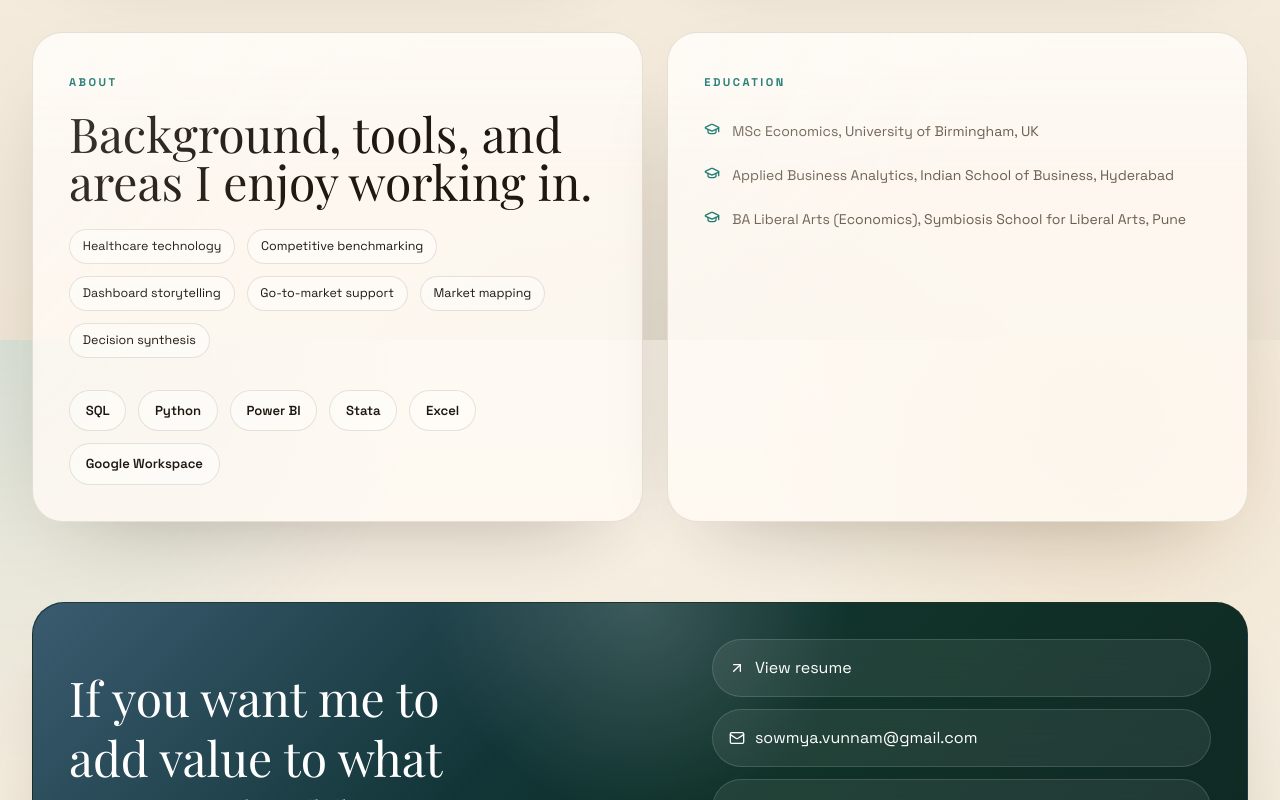
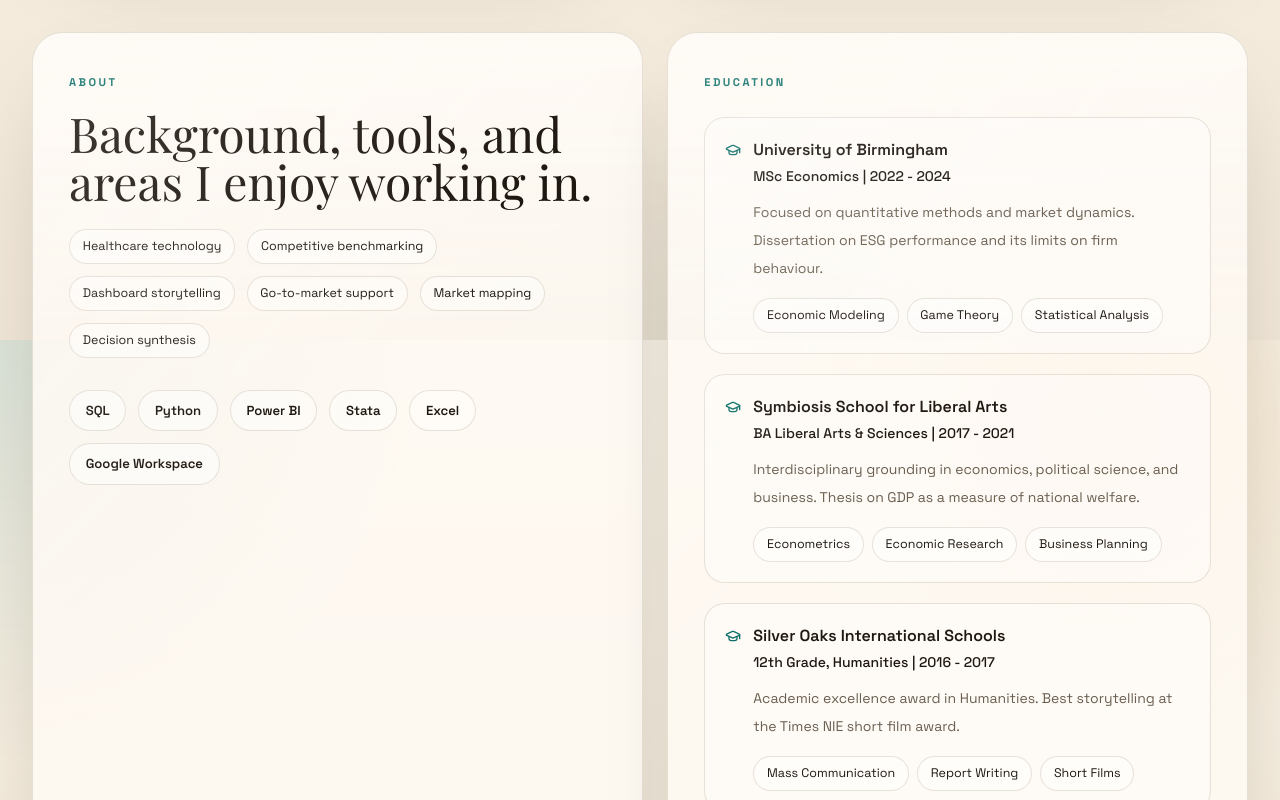
Before and after one commit to SowmyaVunnam/SowmyaVunnam.github.io, a Next.js app: page / in a window 1280 px wide. Shown: the part 2860-3660 px from the top of the page. Built offline with nearby package versions, Linux system fonts and the light colour scheme; no server answers; a web font is replaced by a local one.

Commit message:
Refine education section content

```diff
--- a/src/app/page.tsx
+++ b/src/app/page.tsx
@@ -113,9 +113,38 @@ const projects = [
 const tools = ["SQL", "Python", "Power BI", "Stata", "Excel", "Google Workspace"];
 
 const education = [
-  "MSc Economics, University of Birmingham, UK",
-  "Applied Business Analytics, Indian School of Business, Hyderabad",
-  "BA Liberal Arts (Economics), Symbiosis School for Liberal Arts, Pune",
+  {
+    school: "University of Birmingham",
+    credential: "MSc Economics",
+    timeline: "2022 - 2024",
+    summary:
+      "Focused on quantitative methods and market dynamics. Dissertation on ESG performance and its limits on firm behaviour.",
+    highlights: ["Economic Modeling", "Game Theory", "Statistical Analysis"],
+  },
+  {
+    school: "Symbiosis School for Liberal Arts",
+    credential: "BA Liberal Arts & Sciences",
+    timeline: "2017 - 2021",
+    summary:
+      "Interdisciplinary grounding in economics, political science, and business. Thesis on GDP as a measure of national welfare.",
+    highlights: ["Econometrics", "Economic Research", "Business Planning"],
+  },
+  {
+    school: "Silver Oaks International Schools",
+    credential: "12th Grade, Humanities",
+    timeline: "2016 - 2017",
+    summary:
+      "Academic excellence award in Humanities. Best storytelling at the Times NIE short film award.",
+    highlights: ["Mass Communication", "Report Writing", "Short Films"],
+  },
+  {
+    school: "Silver Oaks International Schools",
+    credential: "10th Grade, CBSE",
+    timeline: "2014 - 2015",
+    summary:
+      "9.8 CGPA with distinction in Ei ASSET diagnostic testing and creative writing certificates across Grades 8 to 10.",
+    highlights: ["Critical Thinking", "Creative Writing", "Leadership"],
+  },
 ];
 
 const focusAreas = [
@@ -351,14 +380,29 @@ export default function Home() {
 
           <article className="section-card rounded-[1.9rem] p-7 md:p-9">
             <p className="section-kicker">Education</p>
-            <ul className="mt-6 space-y-4">
+            <div className="mt-6 space-y-5">
               {education.map((item) => (
-                <li key={item} className="muted flex gap-3 text-sm leading-7">
-                  <GraduationCap className="mt-1 h-4 w-4 shrink-0 text-[color:var(--accent)]" />
-                  <span>{item}</span>
-                </li>
+                <article key={`${item.school}-${item.credential}`} className="soft-block rounded-[1.3rem] p-5">
+                  <div className="flex gap-3">
+                    <GraduationCap className="mt-1 h-4 w-4 shrink-0 text-[color:var(--accent)]" />
+                    <div>
+                      <h3 className="text-base font-semibold">{item.school}</h3>
+                      <p className="mt-1 text-sm font-medium text-[color:var(--foreground)]">
+                        {item.credential} | {item.timeline}
+                      </p>
+                      <p className="muted reading-width mt-3 text-sm leading-7">{item.summary}</p>
+                      <div className="mt-4 flex flex-wrap gap-2">
+                        {item.highlights.map((highlight) => (
+                          <span key={highlight} className="mini-tag">
+                            {highlight}
+                          </span>
+                        ))}
+                      </div>
+                    </div>
+                  </div>
+                </article>
               ))}
-            </ul>
+            </div>
           </article>
         </section>
 
```
